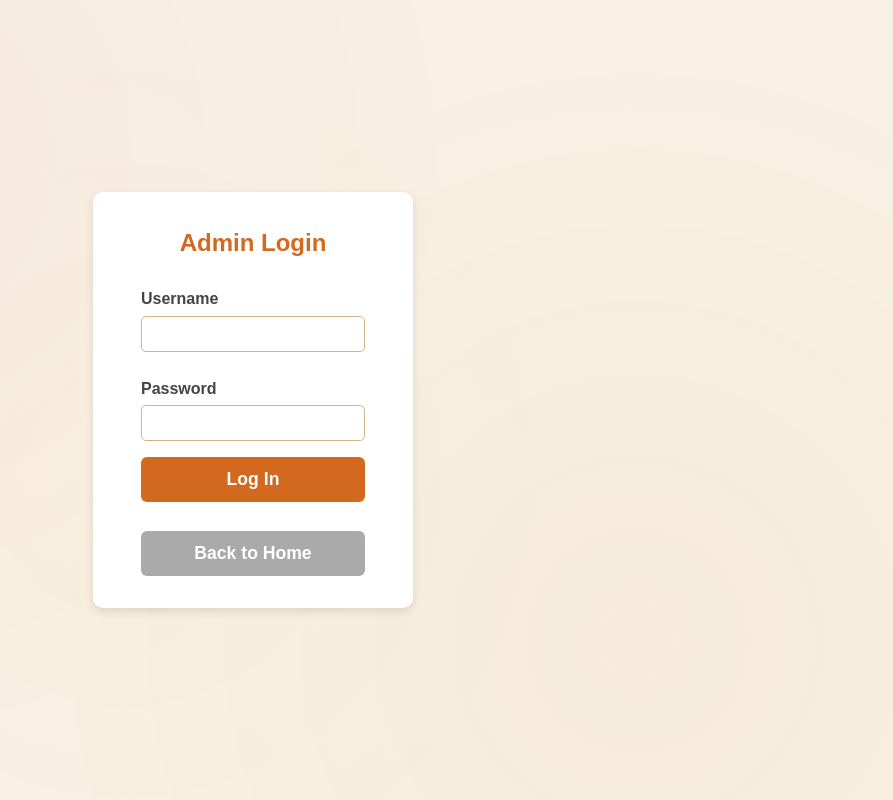
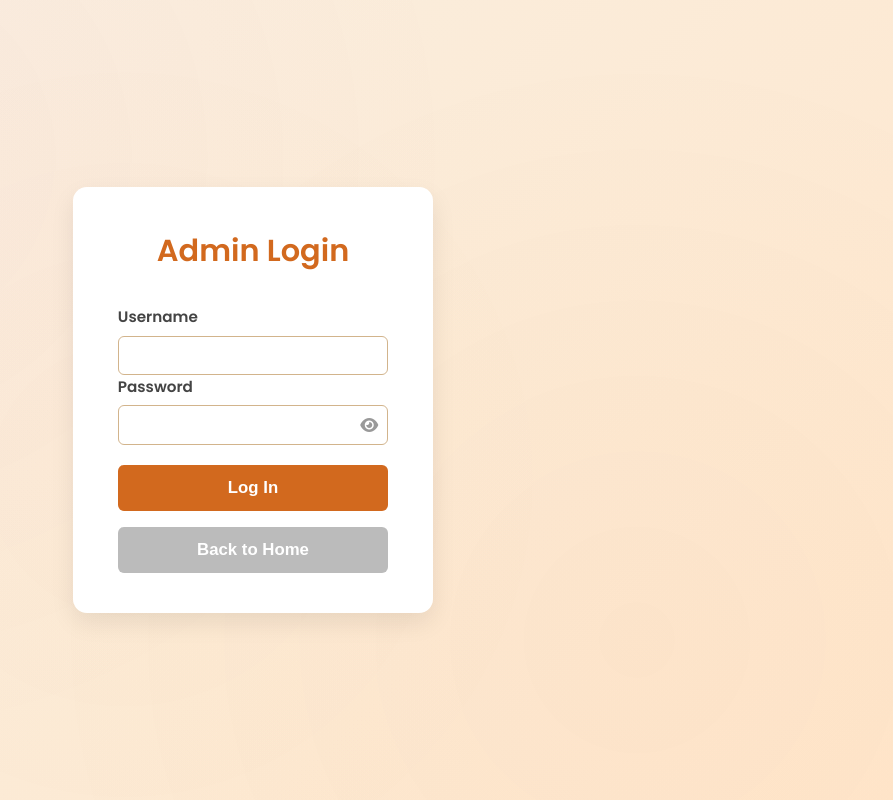
Before and after one commit to VinayakKhandelwal07/Shree_Thaal, a FastAPI app: page /admin/login in a window 1280 px wide. Shown: the whole page, without its empty margins (387-1280 px from the left). Run offline with FastAPI, Linux system fonts and the light colour scheme; parts of the project's set-up code (start-up, migrations or seed data) failed here and were passed over.

Commit message:
Update admin_login.html

```diff
--- a/frontend/templates/admin_login.html
+++ b/frontend/templates/admin_login.html
@@ -1,97 +1,157 @@
-<!-- templates/admin_login.html -->
 <!DOCTYPE html>
 <html lang="en">
 <head>
   <meta charset="UTF-8" />
   <meta name="viewport" content="width=device-width, initial-scale=1" />
   <title>Admin Login - Shree Thaal</title>
+
+  <!-- Fonts & Icons -->
+  <link href="https://fonts.googleapis.com/css2?family=Poppins:wght@400;600&display=swap" rel="stylesheet" />
   <link rel="stylesheet" href="/static/styles.css" />
+  <link rel="stylesheet" href="https://cdnjs.cloudflare.com/ajax/libs/font-awesome/6.5.0/css/all.min.css" integrity="sha512-F1qwZTJpuVxBCLYxAjUZwHv+grYkXX2eIcxv7p7eb2cFi0M+X+9ozk3dcmiVxybOE4ynI+5ZLx5jvEYfN2xApQ==" crossorigin="anonymous" referrerpolicy="no-referrer" />
+
   <style>
     body {
       display: flex;
       justify-content: center;
       align-items: center;
       height: 100vh;
-      background: #f8f0e3;
+      background: linear-gradient(135deg, #f8f0e3, #ffe6cc);
       font-family: 'Poppins', sans-serif;
+      margin: 0;
     }
+
     .login-container {
-      background: white;
-      padding: 2rem 3rem;
-      border-radius: 10px;
-      box-shadow: 0 4px 10px rgba(0,0,0,0.1);
-      width: 320px;
+      background: #fff;
+      padding: 2.5rem 2.8rem;
+      border-radius: 14px;
+      box-shadow: 0 10px 25px rgba(0, 0, 0, 0.08);
+      width: 360px;
+      max-width: 90%;
       text-align: center;
     }
+
     h2 {
-      margin-bottom: 1.5rem;
       color: #d2691e;
+      font-size: 1.9rem;
+      margin-bottom: 1.8rem;
     }
+
     label {
       display: block;
       text-align: left;
-      margin: 0.5rem 0 0.25rem;
+      margin-bottom: 0.4rem;
       font-weight: 600;
       color: #444;
+      font-size: 0.95rem;
     }
+
     input[type="text"],
-    input[type="password"] {
+    .password-wrapper input[type="password"] {
       width: 100%;
-      padding: 0.5rem;
+      padding: 0.6rem 2.5rem 0.6rem 0.75rem;
       border: 1.5px solid #d2b48c;
-      border-radius: 5px;
+      border-radius: 6px;
       font-size: 1rem;
-      margin-bottom: 1rem;
       box-sizing: border-box;
     }
+
+    input:focus {
+      border-color: #d2691e;
+      outline: none;
+    }
+
+    .password-wrapper {
+      position: relative;
+      margin-bottom: 1.3rem;
+    }
+
+    .password-wrapper i {
+      position: absolute;
+      right: 10px;
+      top: 50%;
+      transform: translateY(-50%);
+      color: #999;
+      cursor: pointer;
+      transition: color 0.3s;
+    }
+
+    .password-wrapper i:hover {
+      color: #d2691e;
+    }
+
     button {
       width: 100%;
       background-color: #d2691e;
       border: none;
-      padding: 0.75rem;
+      padding: 0.8rem;
       color: white;
       font-weight: 600;
-      font-size: 1.1rem;
+      font-size: 1.05rem;
       border-radius: 6px;
       cursor: pointer;
-      transition: background-color 0.3s ease;
+      transition: background-color 0.3s ease, transform 0.2s;
     }
+
     button:hover {
       background-color: #b35400;
+      transform: translateY(-1px);
     }
+
+    .back-button {
+      background-color: #bbb;
+      margin-top: 1rem;
+    }
+
+    .back-button:hover {
+      background-color: #999;
+    }
+
     .error-msg {
-      color: red;
-      margin-top: 1rem;
+      color: #e63946;
       font-size: 0.9rem;
-    }
-    .back-button {
-      background-color: #aaa;
-      margin-top: 0.8rem;
-    }
-    .back-button:hover {
-      background-color: #888;
+      margin-bottom: 1rem;
+      text-align: center;
+      font-weight: 500;
     }
   </style>
 </head>
 <body>
   <div class="login-container">
     <h2>Admin Login</h2>
+
     {% if error %}
       <div class="error-msg">{{ error }}</div>
     {% endif %}
+
     <form method="POST" action="/admin/login">
       <label for="username">Username</label>
       <input id="username" name="username" type="text" required autocomplete="username" />
 
       <label for="password">Password</label>
-      <input id="password" name="password" type="password" required autocomplete="current-password" />
+      <div class="password-wrapper">
+        <input id="password" name="password" type="password" required autocomplete="current-password" />
+        <i class="fa-solid fa-eye" id="toggle-password" aria-label="Toggle password visibility" tabindex="0"></i>
+      </div>
 
       <button type="submit">Log In</button>
     </form>
 
-    <form action="/" method="get" style="margin-top: 1rem;">
+    <form method="GET" action="/">
       <button type="submit" class="back-button">Back to Home</button>
     </form>
   </div>
+
+  <script>
+    const togglePassword = document.getElementById("toggle-password");
+    const passwordInput = document.getElementById("password");
+
+    togglePassword.addEventListener("click", () => {
+      const isHidden = passwordInput.type === "password";
+      passwordInput.type = isHidden ? "text" : "password";
+      togglePassword.classList.toggle("fa-eye");
+      togglePassword.classList.toggle("fa-eye-slash");
+    });
+  </script>
 </body>
 </html>
```
